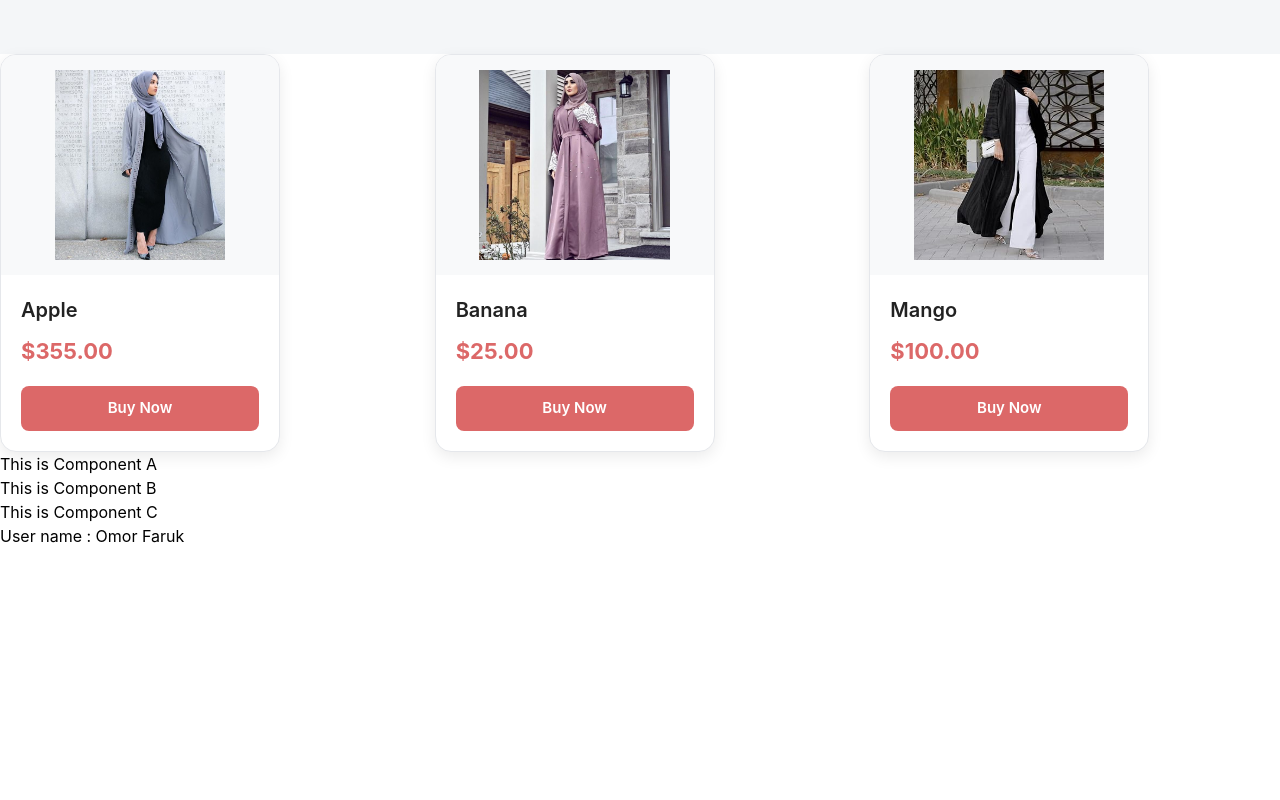
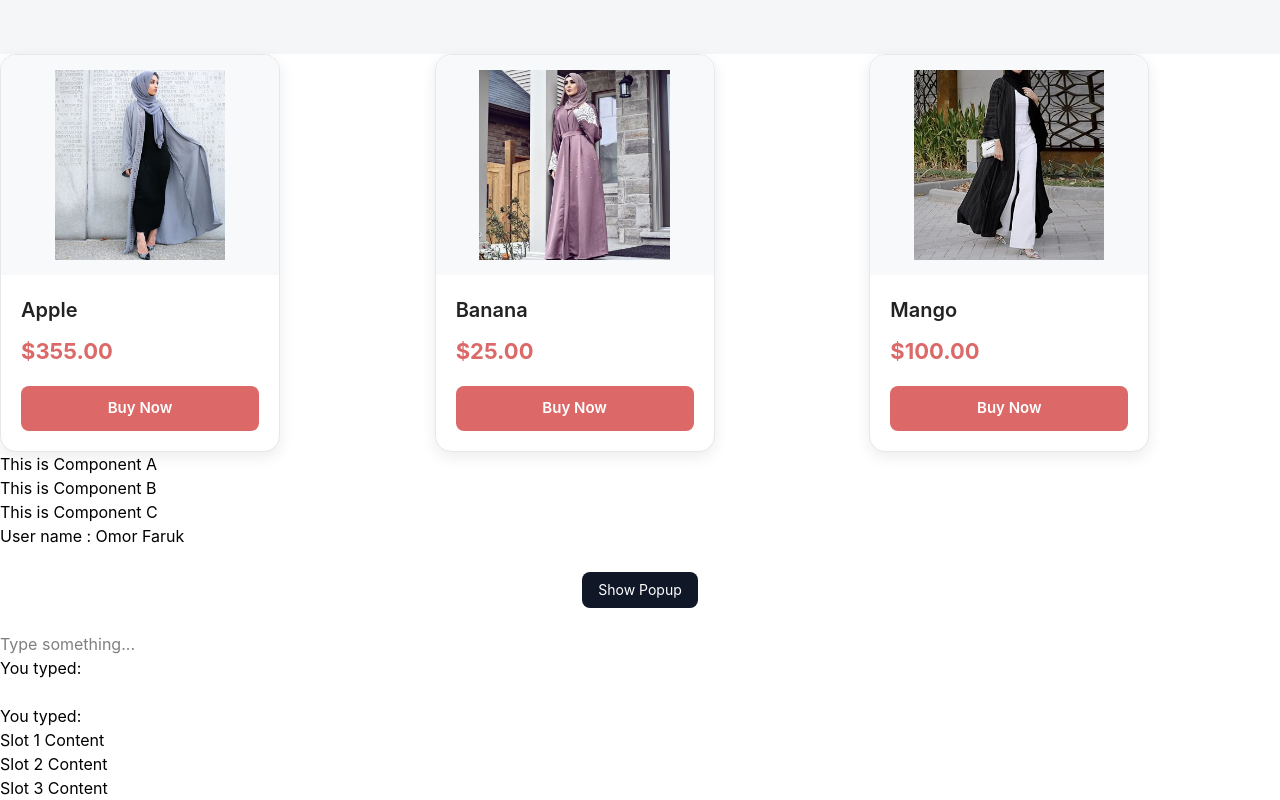
Before and after one commit to mdomor527461/vuejs, a Vue app: page / in a window 1280 px wide. Shown: the part 2554-3354 px from the top of the page. Before the commit the page ends 3102 px from the top, so only its background shows below. Built offline with nearby package versions, Linux system fonts and the light colour scheme.

Commit message:
come back dene ki taiyari

```diff
--- a/src/App.vue
+++ b/src/App.vue
@@ -1,5 +1,5 @@
 <style>
-.btnClass{
+.btnClass {
   background-color: hotpink;
   padding: 5px 15px;
   border: 1px dotted black;
@@ -9,7 +9,7 @@
   cursor: pointer;
 }
 
-.btnClass:hover{
+.btnClass:hover {
   background-color: lightpink;
   color: black;
   transform: scale(1.2);
@@ -50,27 +50,50 @@
   <!-- Example of props -->
   <div class="grid grid-cols-1 md:grid-cols-2 lg:grid-cols-3 gap-6">
 
-        <ProductCard
-            name="Apple"
-            :price="355"
-            :image="product1"
-        />
+    <ProductCard name="Apple" :price="355" :image="product1" />
 
-        <ProductCard
-            name="Banana"
-            :price="25"
-            :image="product2"
-        />
+    <ProductCard name="Banana" :price="25" :image="product2" />
 
-        <ProductCard
-            name="Mango"
-            :price="100"
-            :image="product3"
-        />
+    <ProductCard name="Mango" :price="100" :image="product3" />
 
   </div>
 
+  <!-- Example of Provide and Inject -->
   <ComponentA />
+  <!-- Example of Customer event and emits -->
+
+  <div class="flex items-center justify-center mt-6 mb-6">
+    <button @click="showPopup = true" class="px-4 py-2 text-sm rounded-lg bg-gray-900 text-white hover:bg-gray-800">Show
+      Popup</button>
+  </div>
+
+  <Popup v-show="showPopup" @close="showPopup = false" />
+
+  <Input v-model="inputValue" />
+  <Input2 />
+
+
+
+
+ <!-- Slot example -->
+  <Slot>
+    <template #slot1>
+      <h1>Slot 1 Content</h1>
+    </template>
+
+    <template #slot2>
+      <h1>Slot 2 Content</h1>
+    </template>
+
+    <template #slot3>
+      <h1>Slot 3 Content</h1>
+    </template>
+  </Slot>
+
+
+  <!-- Example of dynamic components  -->
+
+
 
 </template>
 <script setup>
@@ -80,10 +103,16 @@ import Computed from './components/Computed.vue'
 import Watchers from './components/Watchers.vue'
 import ProductCard from './components/ProductCard.vue'
 import ComponentA from './components/ComponentA.vue'
+import Popup from './components/Popup.vue'
+import Input from './components/Input.vue'
+import Input2 from './components/Input2.vue'
+import Slot from './components/Slot.vue'
+
+
 import product1 from './assets/product-images/product1.png'
 import product2 from './assets/product-images/product2.png'
 import product3 from './assets/product-images/product3.png'
-import {provide} from 'vue'
+import { provide } from 'vue'
 
 import { ref } from 'vue'
 
@@ -95,13 +124,18 @@ const isVisible = true;
 const counter = ref(0);
 
 // example of methods
-function incrementCounter(){
+function incrementCounter() {
   counter.value++;
 }
 
-function printMessage(event){
+function printMessage(event) {
   console.log(event.target.value);
 }
 
 provide('userName', 'Omor Faruk');
+
+
+const showPopup = ref(false);
+//v-model and component problem
+const inputValue = ref('');
 </script>
--- /dev/null
+++ b/src/components/Input.vue
@@ -0,0 +1,21 @@
+<template>
+    <div>
+
+      <input
+        type="text"
+        :value="modelValue"
+        placeholder="Type something..." @input="$emit('update:modelValue',$event.target.value)"
+        />
+        <p>You typed: {{ modelValue  }}</p>
+    </div>
+</template>
+
+<script setup>
+
+defineProps({
+  modelValue: String
+})
+
+defineEmits(['update:modelValue'])
+
+</script>
--- /dev/null
+++ b/src/components/Input2.vue
@@ -0,0 +1,15 @@
+<template>
+    <div>
+
+      <input
+        type="text"
+        v-model="inputValue2"
+        />
+        <p>You typed: {{ inputValue2  }}</p>
+    </div>
+</template>
+
+<script setup>
+import { ref } from 'vue'
+const inputValue2 = ref('')
+</script>
--- /dev/null
+++ b/src/components/Popup.vue
@@ -0,0 +1,19 @@
+<template>
+    <div class="fixed inset-0 z-50 flex items-center justify-center bg-black/50">
+        <div class="w-90 max-w-[90vw] rounded-xl bg-white p-6 shadow-xl">
+            <div class="flex items-start justify-between mb-2">
+                <h2 class="text-lg font-medium">This is a popup</h2>
+                <button class="text-gray-400 hover:text-gray-600" @click="emit('close')">✕</button>
+            </div>
+            <p class="text-sm text-gray-500 mb-6">A short message goes here.</p>
+            <div class="flex justify-end gap-2">
+                <button class="px-4 py-2 text-sm rounded-lg border hover:bg-gray-50">Cancel</button>
+                <button class="px-4 py-2 text-sm rounded-lg bg-gray-900 text-white hover:bg-gray-800" @click="emit('close')">Close</button>
+            </div>
+        </div>
+    </div>
+</template>
+
+<script setup>
+const emit = defineEmits(['close']);
+</script>
--- /dev/null
+++ b/src/components/Slot.vue
@@ -0,0 +1,13 @@
+<template>
+  <div>
+    <slot name="slot1"></slot>
+  </div>
+
+   <div>
+    <slot name="slot2"></slot>
+  </div>
+
+   <div>
+    <slot name="slot3"></slot>
+  </div>
+</template>
```
Also changed, not shown: src/components/Home.vue (added), src/components/Profile.vue (added), src/components/Settings.vue (added). Lines whose indentation alone changed are shown as unchanged.
